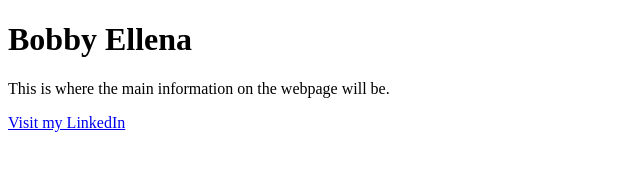
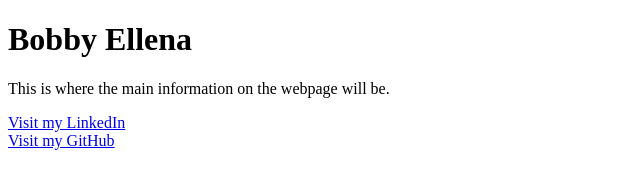
Before and after one commit to BobbyEllena/javascript-portfoilio, a plain HTML site: page index.html in a window 1280 px wide. Shown: the whole page, without its empty margins (0-640 px from the left). Drawn offline with Linux system fonts and the light colour scheme.

Commit message:
working on the layout

```diff
--- a/index.html
+++ b/index.html
@@ -9,7 +9,8 @@
 <body>
     <h1>Bobby Ellena</h1>
     <p>This is where the main information on the webpage will be.</p>
-    <a href="https://www.linkedin.com/in/bobby-ellena/">Visit my LinkedIn</a>
+    <a href="https://www.linkedin.com/in/bobby-ellena/">Visit my LinkedIn</a><br>
+    <a href="https://github.com/BobbyEllena">Visit my GitHub</a>
 
 
 </body>
```
